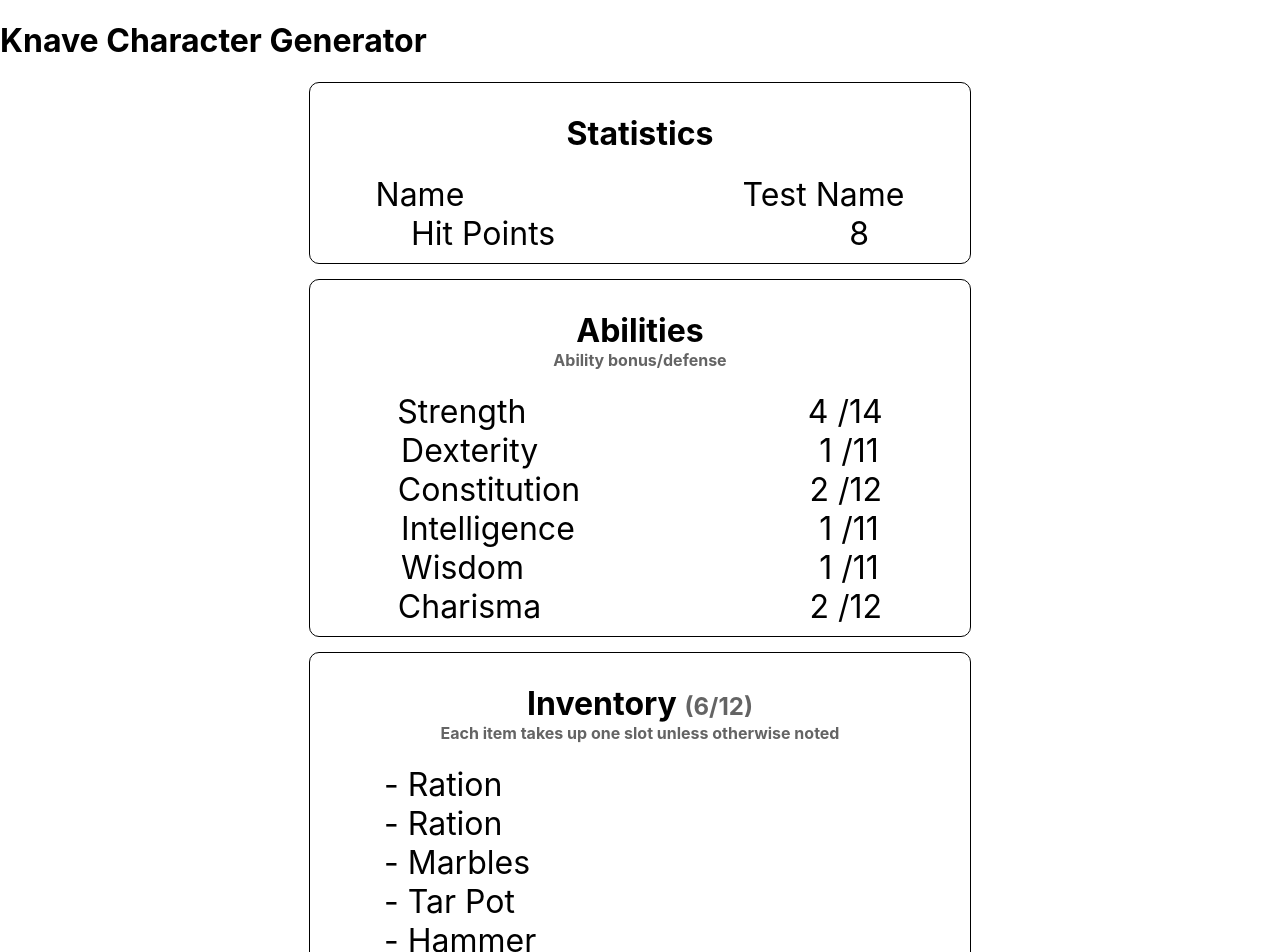
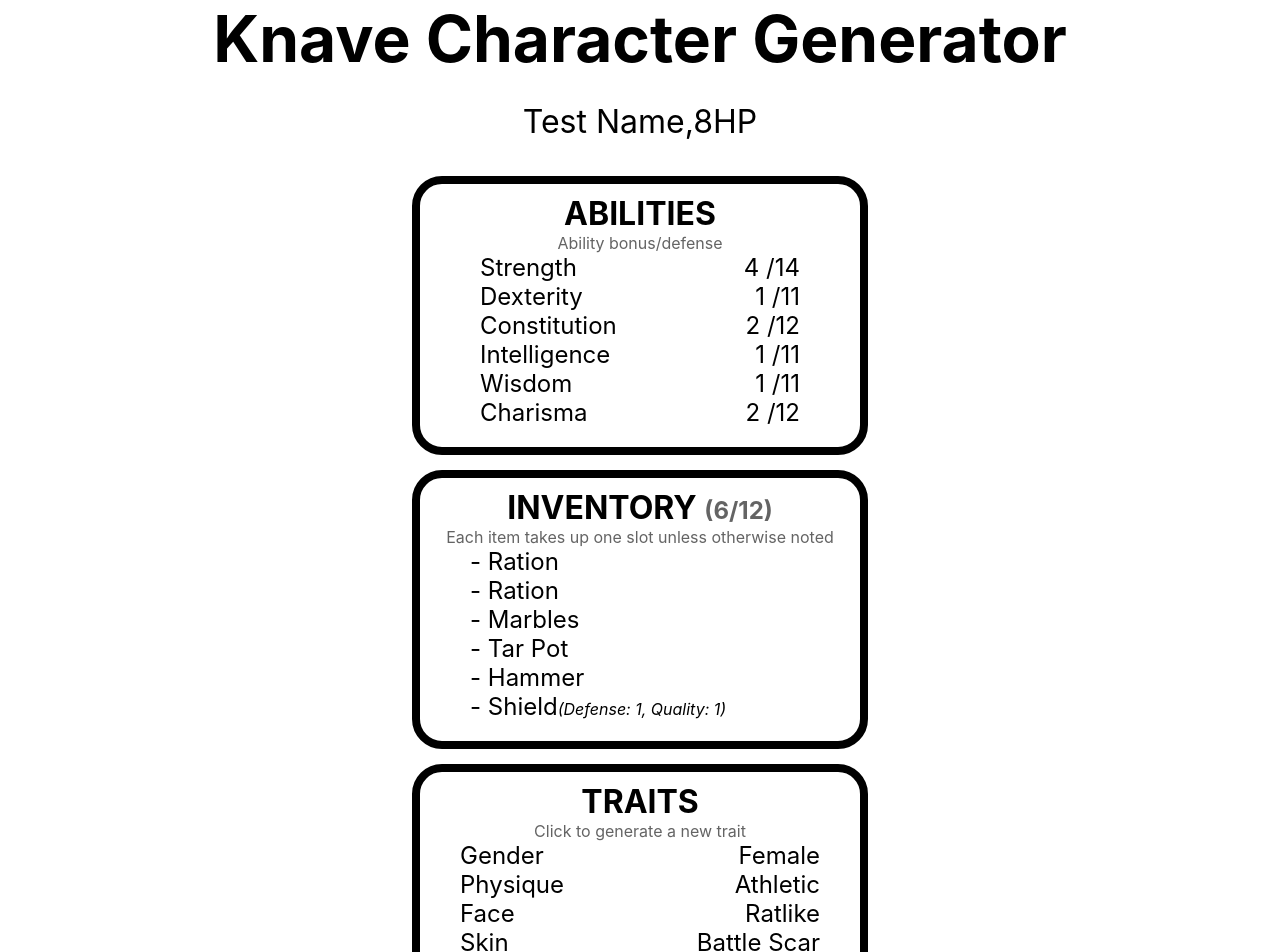
Before and after one commit to tylergreason/knave-character-generator, a React (Create React App) app: page / in a window 1280 px wide. Shown: the top 952 px of the page. Built offline with nearby package versions, Linux system fonts and the light colour scheme.

Commit message:
Redid all font sizes, made boxes more bold in appearance

```diff
--- a/src/components/Abilities.js
+++ b/src/components/Abilities.js
@@ -24,10 +24,10 @@ class Abilities extends Component {
             <AbilitiesContainer>
                 <AbilitiesHeader>
                     Abilities
+                </AbilitiesHeader>
                     <AbilitiesSubText>
                         Ability bonus/defense
                     </AbilitiesSubText>
-                </AbilitiesHeader>
                 {this.renderAbilityCards(this.props.abilities)}
             </AbilitiesContainer>
         )
--- a/src/components/Inventory.js
+++ b/src/components/Inventory.js
@@ -37,10 +37,10 @@ class Inventory extends Component {
             <InventoryContainer>
                 <InventoryHeader>
                     Inventory {this.usedInventorySlots(this.props.inventory)}
+                </InventoryHeader>
                     <InventorySubText>
                         Each item takes up one slot unless otherwise noted
                     </InventorySubText>
-                </InventoryHeader>
                 {this.renderInventoryCards(this.props.inventory)}
             </InventoryContainer>
         )
--- a/src/components/InventoryCard.js
+++ b/src/components/InventoryCard.js
@@ -2,18 +2,15 @@ import React from 'react'
 import styled from 'styled-components'
 import {ListStyle, ListItemName, ListItemValue} from '../styling/generaStyles'
 
-const InventoryCardStyling = styled(ListStyle)`
-    /* text-align: left;  */
-    /* justify-content: start; */
-    `
+const InventoryCardStyling = styled(ListStyle)``
 const ItemTitle = styled(ListItemName)`
-    width: 80%;
+    width: 85%;
     `
 
 const ItemQualitySpan = styled.span`
-    font-size: 1.5rem;
+    font-size: 1rem;
     font-style: italic;
-`
+    `
 
 // function to decide what data to render from an item
 const renderItemData = item => {
--- a/src/components/Stats.js
+++ b/src/components/Stats.js
@@ -5,7 +5,11 @@ import { setArmorStats } from '../store/actions/statActions'
 import StatCard from './StatCard'
 import { ContainerStyle, HeaderStyle, SubHeader } from '../styling/generaStyles'
 
-const StatsContainer = styled(ContainerStyle)``
+const StatsContainer = styled(ContainerStyle)`
+    border: none;
+    font-size: 2rem;
+    text-align: center;
+    `
 // const StatsContainer = styled.div`${mainComponentStyle()}`
 const StatsHeader = styled(HeaderStyle)``
 
@@ -49,26 +53,19 @@ class Stats extends Component {
             ></StatCard>
         </>
         )
-
-        // let keys = Object.keys(stats);
-        // return keys.map(stat => {
-        //     console.log(stat)
-        //     return <StatCard
-        //             key={stat}
-        //             statName={stat}
-        //             statValue={stats[stat]}
-        //         ></StatCard>
-        // })
     }
 
     render(){
         return(
         <StatsContainer>
-            <StatsHeader>
+        {this.props.stats.name},
+        {this.props.stats.hitPoints}HP
+            {/* <StatsHeader>
                 Statistics
             </StatsHeader>
-            {this.renderStatCards(this.props.stats)}
-        </StatsContainer>)
+            {this.renderStatCards(this.props.stats)} */}
+        </StatsContainer>
+        )
     }
 }
 
--- a/src/components/Title.js
+++ b/src/components/Title.js
@@ -1,10 +1,16 @@
 import React from 'react'
+import styled from 'styled-components'
 
+const TitleStyle = styled.h1`
+    text-align: center;
+    margin: auto;
+    font-size: 4rem;
+`
 const Title = (props) => {
     return (
-        <h1>
+        <TitleStyle>
             {props.title}
-        </h1>
+        </TitleStyle>
     )
 }
 
--- a/src/components/TraitCard.js
+++ b/src/components/TraitCard.js
@@ -1,25 +1,25 @@
 import React from 'react'
 import styled from 'styled-components'
+import {ListStyle, ListItemName, ListItemValue} from '../styling/generaStyles'
 
-const TraitCardStyling = styled.div`
-    font-size: 2rem;
+
+const TraitCardStyling = styled(ListStyle)`
+    /* font-size: 2rem;
     border-bottom: 1px solid black;
-    /* text-align: center; */
     text-transform: capitalize;
     display: flex;
     flex-flow: row;
-    justify-content: space-around;
+    justify-content: space-around; */
+    &:hover {
+        cursor: pointer;
+    }
 `
 
-const SpanLeft = styled.span`
-    width: 40%;
-    /* text-align: left;  */
-`
+const SpanLeft = styled(ListItemName)``
 
-const SpanRight = styled.span`
-    width: 40%;
-    text-align: right;
-`
+const SpanRight = styled(ListItemValue)`
+        width: 40%;
+    `
 
 
 
--- a/src/components/Traits.js
+++ b/src/components/Traits.js
@@ -32,10 +32,10 @@ class Traits extends Component {
             <TraitContainer>
                 <TraitHeader>
                     Traits
+                </TraitHeader>
                     <TraitSubText>
                         Click to generate a new trait
                     </TraitSubText>
-                </TraitHeader>
                     {this.renderTraitCards(this.props.traits)}
             </TraitContainer>
         )
--- a/src/styling/generaStyles.js
+++ b/src/styling/generaStyles.js
@@ -6,14 +6,19 @@ const lightColor = `rgb(255,255,255)`;
 const darkColor = `rgb(0,0,0)`;
 
 export const ContainerStyle = styled.div`
-    border: 1px solid ${darkColor};
-    border-radius: 10px;
-    padding: 10px;
+    border: 8px solid ${darkColor};
+    border-radius: 30px;
+    padding: 20px;
+    padding-top: 10px;
     width: 50%;
     margin: 15px auto;
+    max-width: 400px;
     `
 export const HeaderStyle = styled.h1`
     text-align: center;
+    font-size: 2rem;
+    text-transform: uppercase;
+    margin: auto;
     `
 
 export const SubHeader = styled.div `
@@ -25,7 +30,7 @@ export const SubHeader = styled.div `
 
 // listStyle() wraps around an element that contains text, like a trait and its value, that wants the values to be on the left and right side of the element's container
 export const ListStyle = styled.span`
-    font-size: 2rem;
+    font-size: 1.5rem;
     // border-bottom: 1px solid black;
     /* text-align: center; */
     text-transform: capitalize;
@@ -42,6 +47,6 @@ export const ListItemName = styled.span`
 `
 
 export const ListItemValue = styled.span`
-    /* width: 20%; */
+    width: 20%;
     text-align: right;
     `
```
